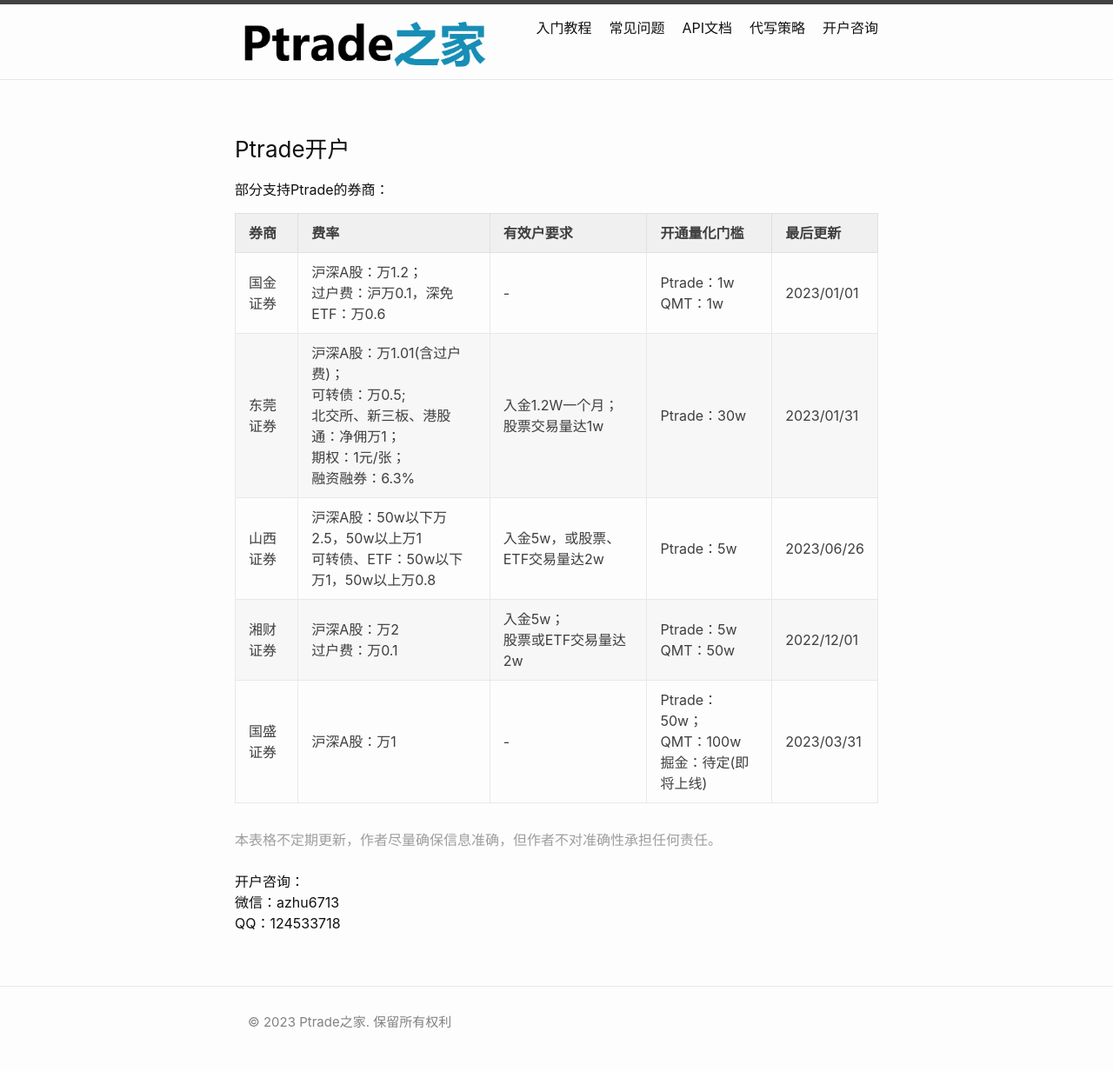
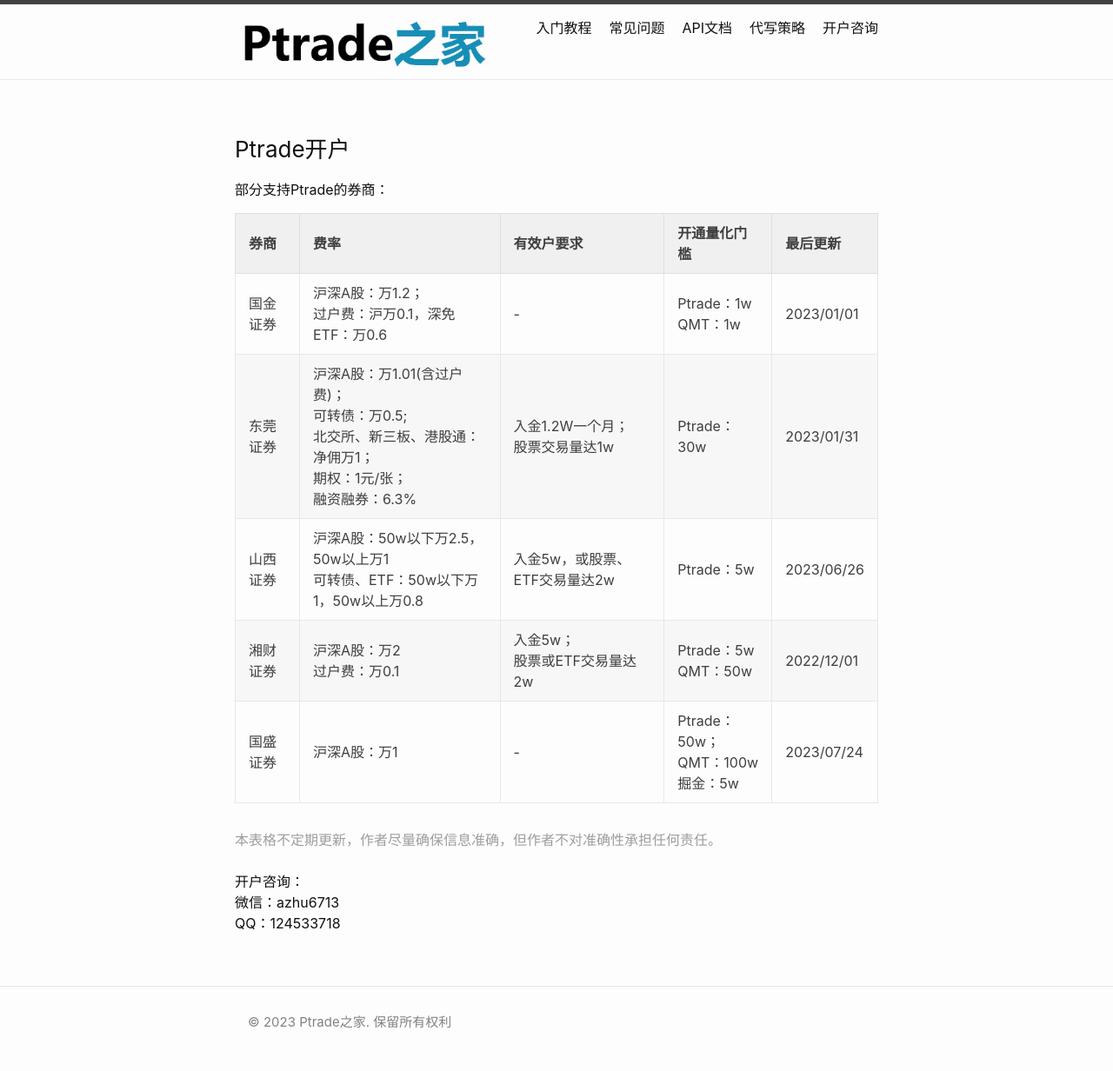
Before and after one commit to simvson/site, a Jekyll site: the page built from _pages/broker.md, in a window 1280 px wide. Shown: the whole page at 87% size. Built offline with Jekyll 4.4.1, drawn with Linux system fonts in a browser that asks for light colours.

Commit message:
Update broker.md

```diff
--- a/_pages/broker.md
+++ b/_pages/broker.md
@@ -48,8 +48,8 @@
 <td>国盛证券</td>
 <td>沪深A股：万1</td>
 <td>-</td>
-<td>Ptrade：50w；<br>QMT：100w<br>掘金：待定(即将上线)</td>
-<td>2023/03/31</td>
+<td>Ptrade：50w；<br>QMT：100w<br>掘金：5w</td>
+<td>2023/07/24</td>
 </tr>
 </tbody>
 </table>
```
